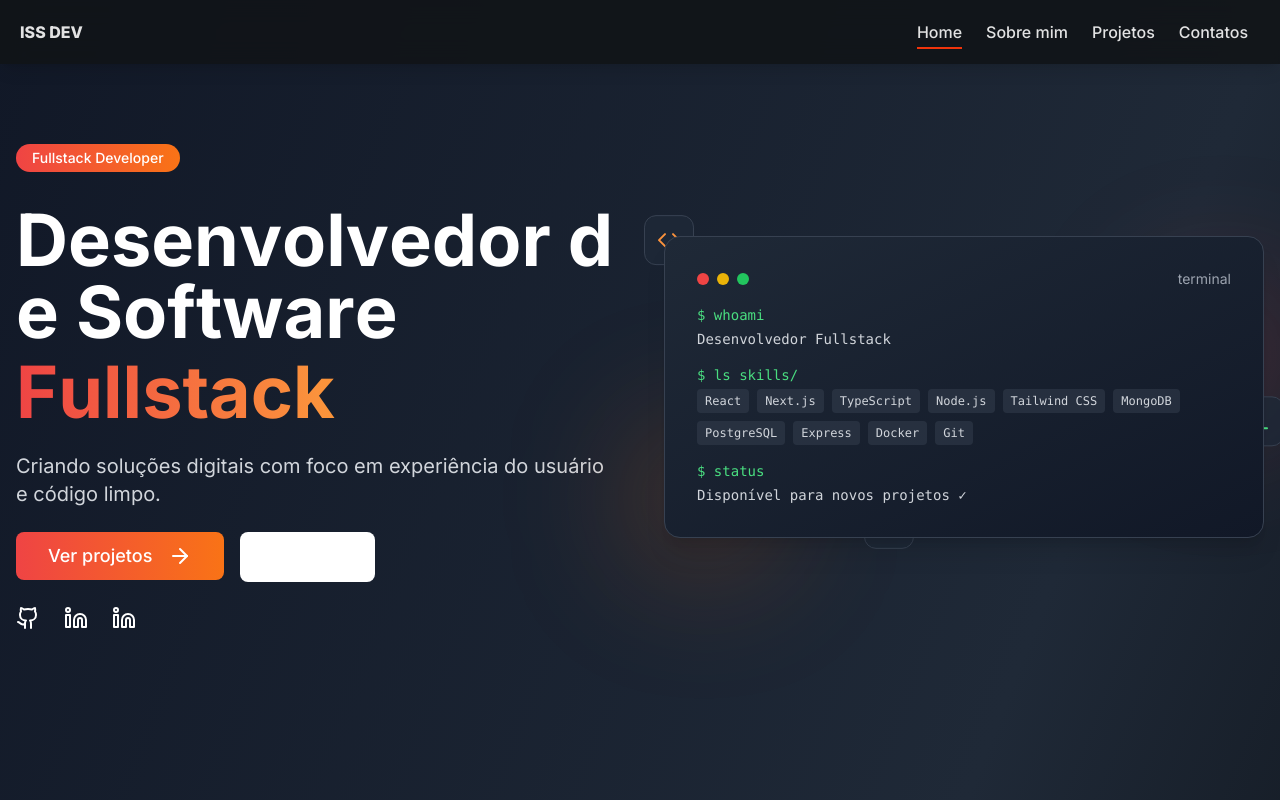
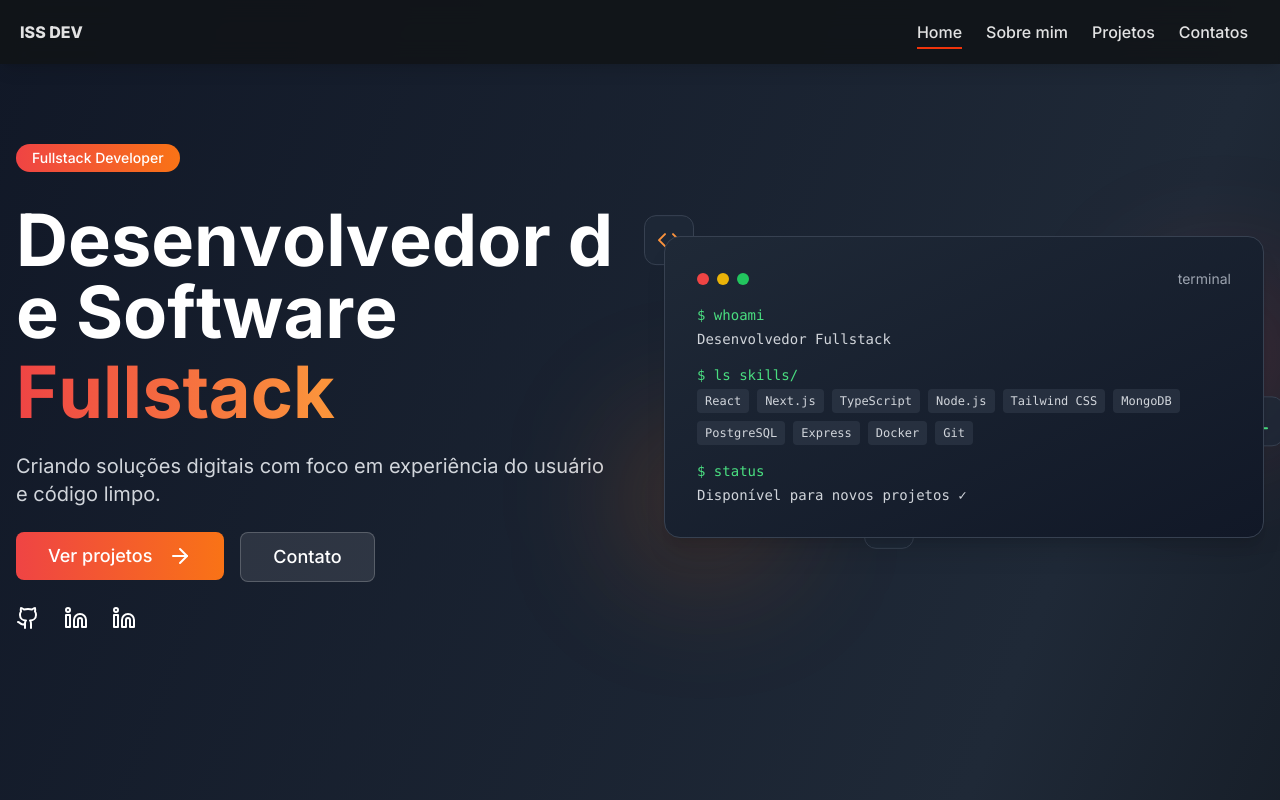
Before and after one commit to Isac-SS/Portifolio, a Next.js app: page / in a window 1280 px wide. Shown: the top 800 px of the page. Built offline with nearby package versions, Linux system fonts and the light colour scheme; no server answers.

Commit message:
style(home): corrige background de botão de contatos

```diff
--- a/src/app/home/page.jsx
+++ b/src/app/home/page.jsx
@@ -135,7 +135,7 @@ function HomeMain() {
 
               <Button
                 variant="outline"
-                className="border-white/20 hover:bg-white/10 text-white px-8 py-6 rounded-lg font-medium text-lg transition-all hover:scale-105"
+                className="border-white/20 bg-white/10 text-white hover:bg-white/20 px-8 py-6 rounded-lg font-medium text-lg transition-all hover:scale-105"
                 asChild
               >
                 <Link href="/contato">Contato</Link>
```
